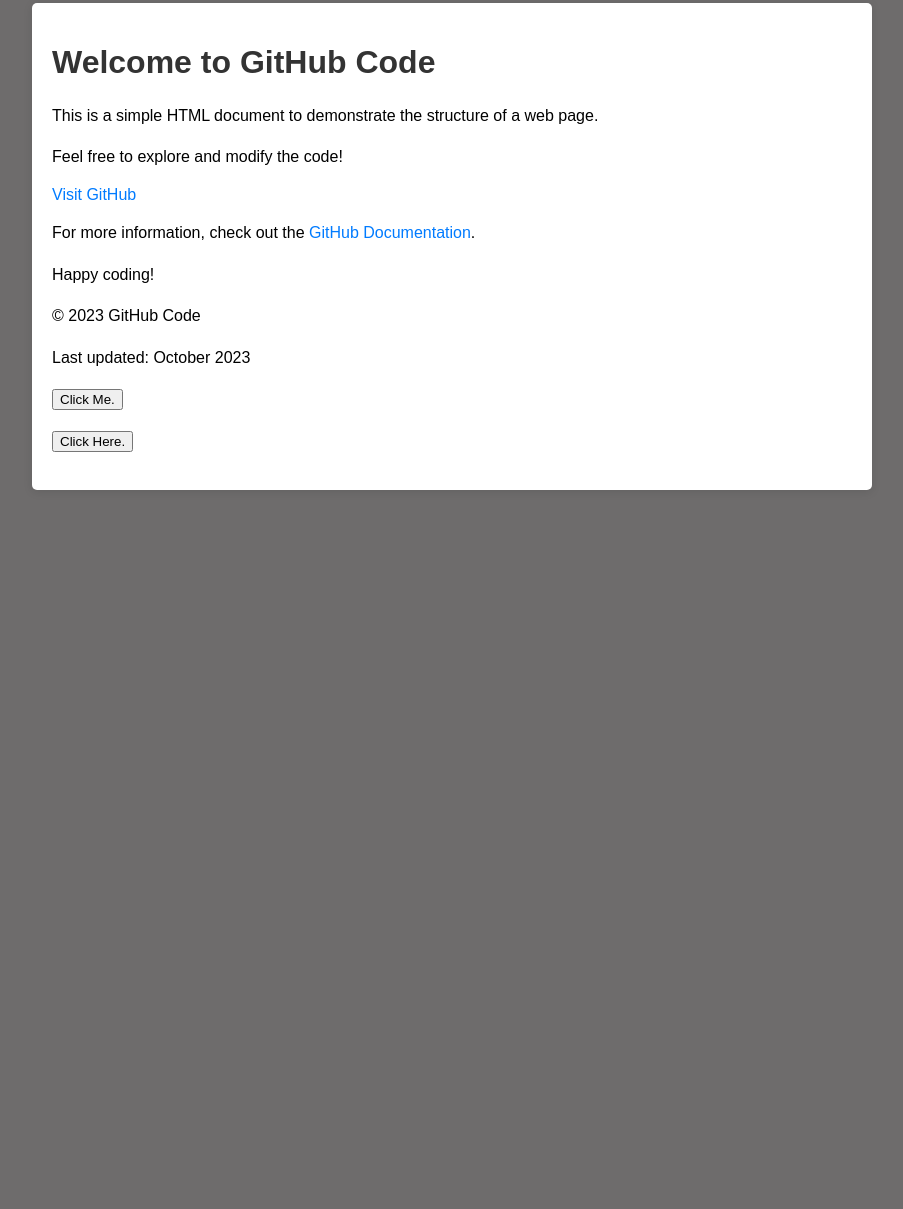
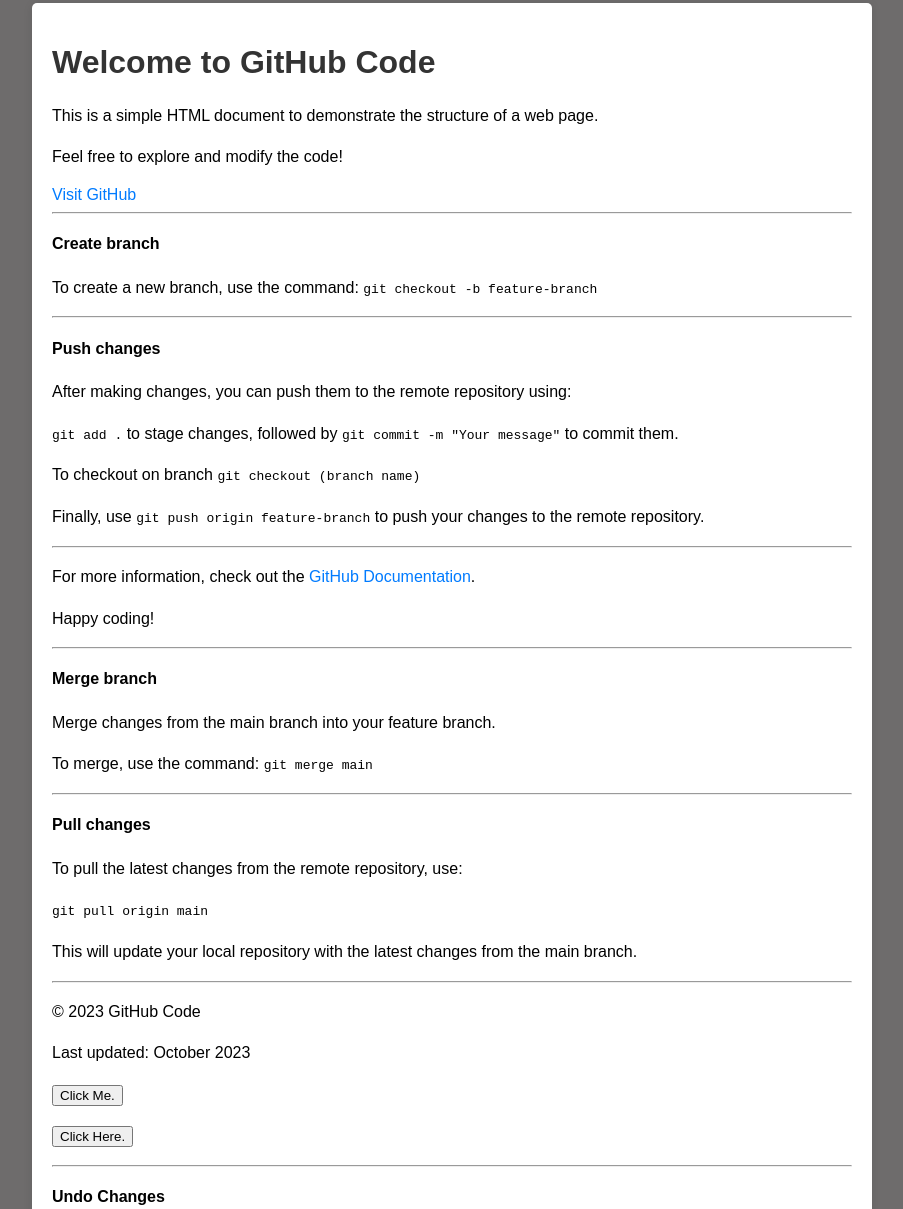
Before and after one commit to AkshitaGupta97/GithubCode, a plain HTML site: page index.html in a window 1280 px wide. Shown: the part 17-1226 px from the top of the page, without its empty margins (188-1091 px from the left). Before the commit the page ends 800 px from the top, so only its background shows below. Drawn offline with Linux system fonts and the light colour scheme.

Commit message:
docs changes

```diff
--- a/index.html
+++ b/index.html
@@ -41,13 +41,35 @@
         <p>This is a simple HTML document to demonstrate the structure of a web page.</p>
         <p>Feel free to explore and modify the code!</p>
         <a href="https://github.com">Visit GitHub</a>
+        <hr>
+        <h4>Create branch</h4>
+        <p>To create a new branch, use the command: <code>git checkout -b feature-branch</code></p>
+        <hr>
+        <h4>Push changes</h4>
+        <p>After making changes, you can push them to the remote repository using:</p>
+        <p><code>git add .</code> to stage changes, followed by <code>git commit -m "Your message"</code> to commit them.</p>
+        <p>To checkout on branch <code>git checkout (branch name) </code></p>
+        <p>Finally, use <code>git push origin feature-branch</code>
+        to push your changes to the remote repository.</p>
+        <hr>
         <p>For more information, check out the <a href="https://docs.github.com">GitHub Documentation</a>.</p>
         <p>Happy coding!</p>
+        <hr>
+        <h4>Merge branch </h4>
+        <p>Merge changes from the main branch into your feature branch.</p>
+        <p>To merge, use the command: <code>git merge main</code></p>
+        <hr>
+        <h4>Pull changes</h4>
+        <p>To pull the latest changes from the remote repository, use:</p>
+        <p><code>git pull origin main</code></p>
+        <p>This will update your local repository with the latest changes from the main branch.</p>
+        <hr>
         <p>© 2023 GitHub Code</p>
         <p>Last updated: October 2023</p>
         <p><button>Click Me.</button></p>
         <p><button>Click Here.</button></p>
-
+        <hr>
+        <h4>Undo Changes</h4>
     </div>
 </body>
 </html>
```
